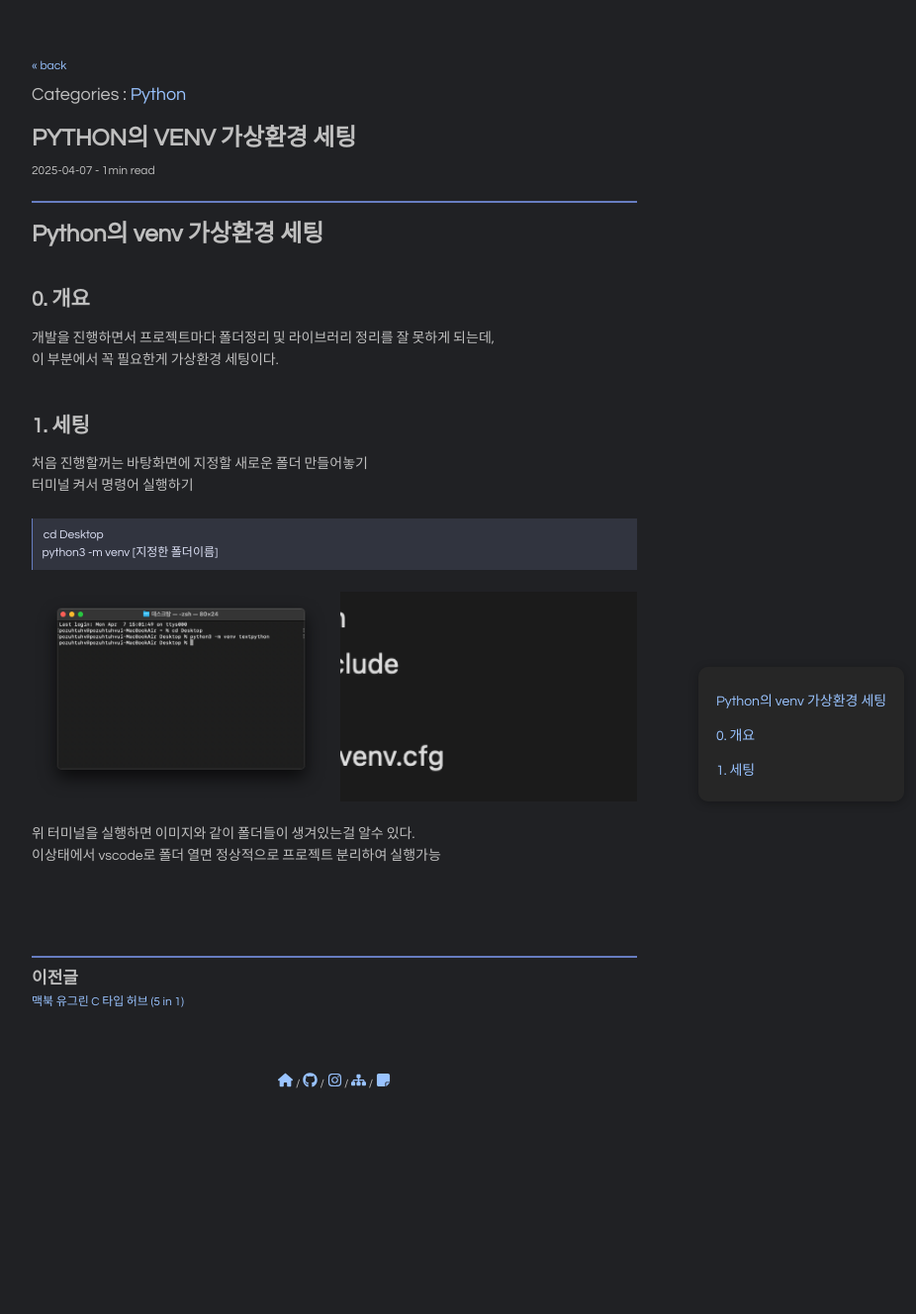
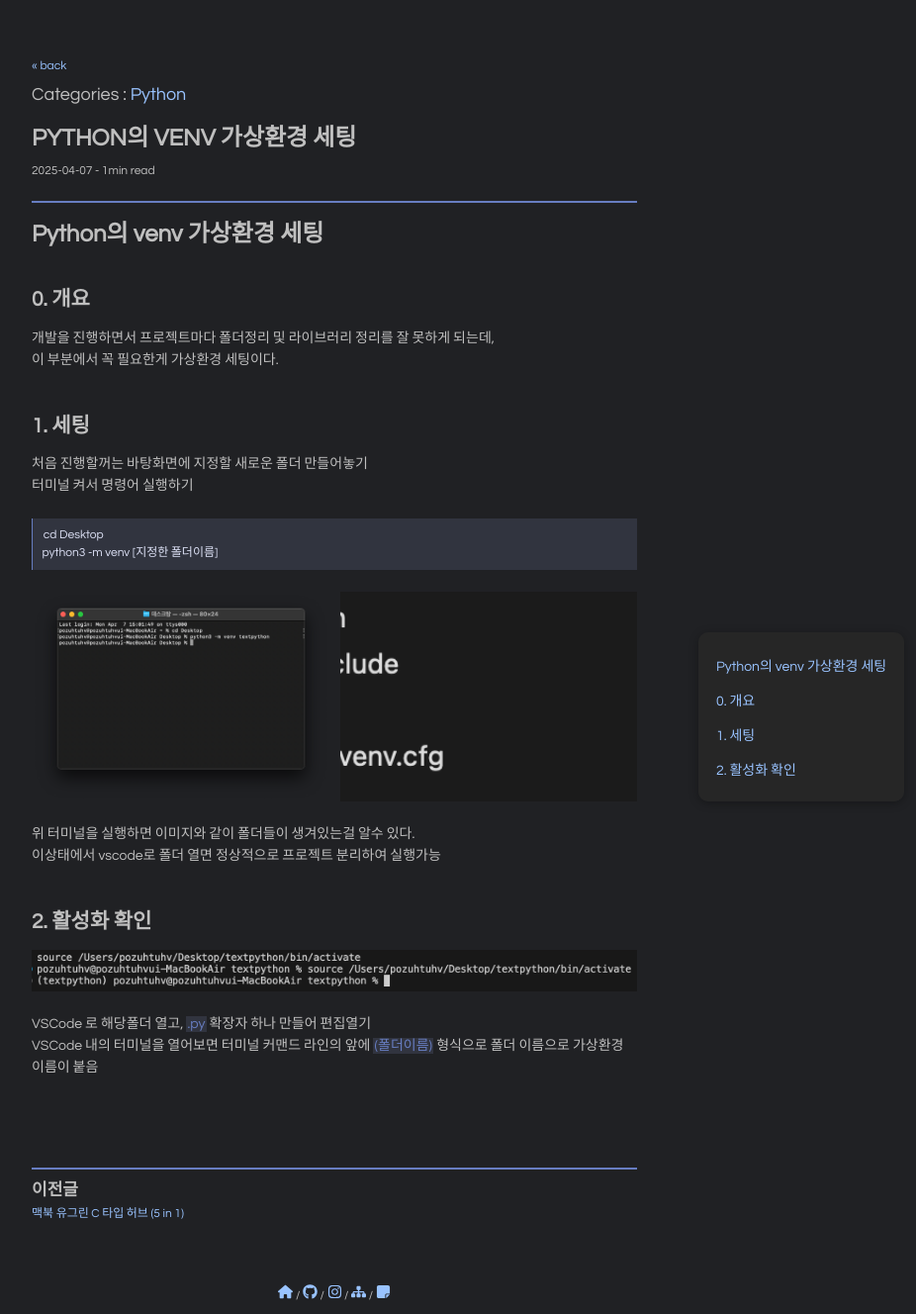
Before and after one commit to pozuhtuhv/pozuhtuhv.github.io, a Jekyll site: the page built from _posts/2025-04-07-python-venv.md, in a window 1280 px wide. Shown: the whole page at 99% size, without its empty margins (302-1228 px from the left). Built offline with Jekyll 4.4.1, drawn with Linux system fonts in a browser that asks for light colours; before the commit the page ends 1114 px from its top, so only the background shows below that.

Commit message:
(edit) content

```diff
--- a/_posts/2025-04-07-python-venv.md
+++ b/_posts/2025-04-07-python-venv.md
@@ -41,4 +41,10 @@ python3 -m venv [지정한 폴더이름]
 </div>
 <br>
 위 터미널을 실행하면 이미지와 같이 폴더들이 생겨있는걸 알수 있다.<br>
-이상태에서 vscode로 폴더 열면 정상적으로 프로젝트 분리하여 실행가능
+이상태에서 vscode로 폴더 열면 정상적으로 프로젝트 분리하여 실행가능<br>
+<br>
+
+### 2. 활성화 확인
+![python-venv-3](/assets/img/2025-04-07-python-venv-3.png)<br>
+VSCode 로 해당폴더 열고, `.py` 확장자 하나 만들어 편집열기<br>
+VSCode 내의 터미널을 열어보면 터미널 커맨드 라인의 앞에 `(폴더이름)` 형식으로 폴더 이름으로 가상환경 이름이 붙음<br>
```
Also changed, not shown: assets/img/2025-04-07-python-venv-3.png (added).
